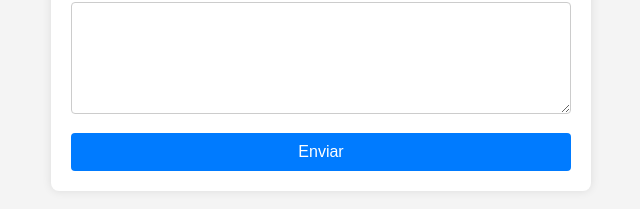
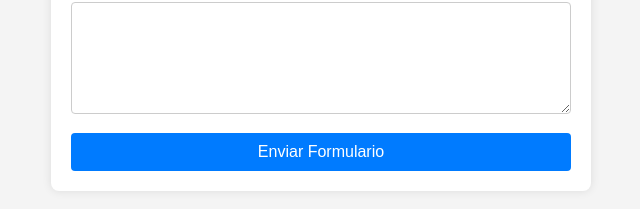
Before and after one commit to tebalv/PilarTecno-Git--grupal, a plain HTML site: page index.html in a window 1280 px wide. Shown: the part 549-758 px from the top of the page, without its empty margins (319-959 px from the left). Drawn offline with Linux system fonts and the light colour scheme.

Commit message:
Cambiado texto del boton enviar

```diff
--- a/index.html
+++ b/index.html
@@ -34,7 +34,7 @@
                 <label for="mensaje">Mensaje:</label>
                 <textarea id="mensaje" name="mensaje" rows="5" required></textarea>
             </div>
-            <button type="submit" class="btn">Enviar</button>
+            <button type="submit" class="btn">Enviar Formulario</button>
         </form>
     </div>
 </body>
```
